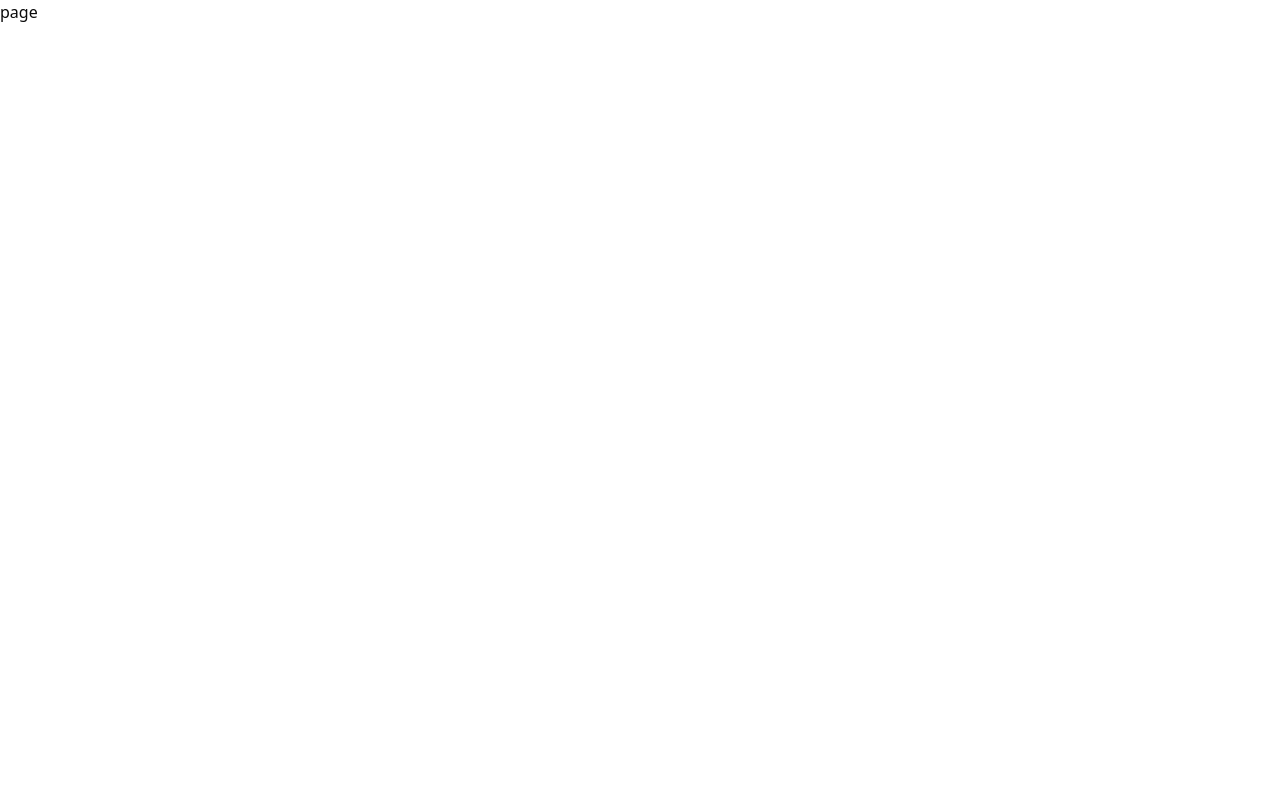
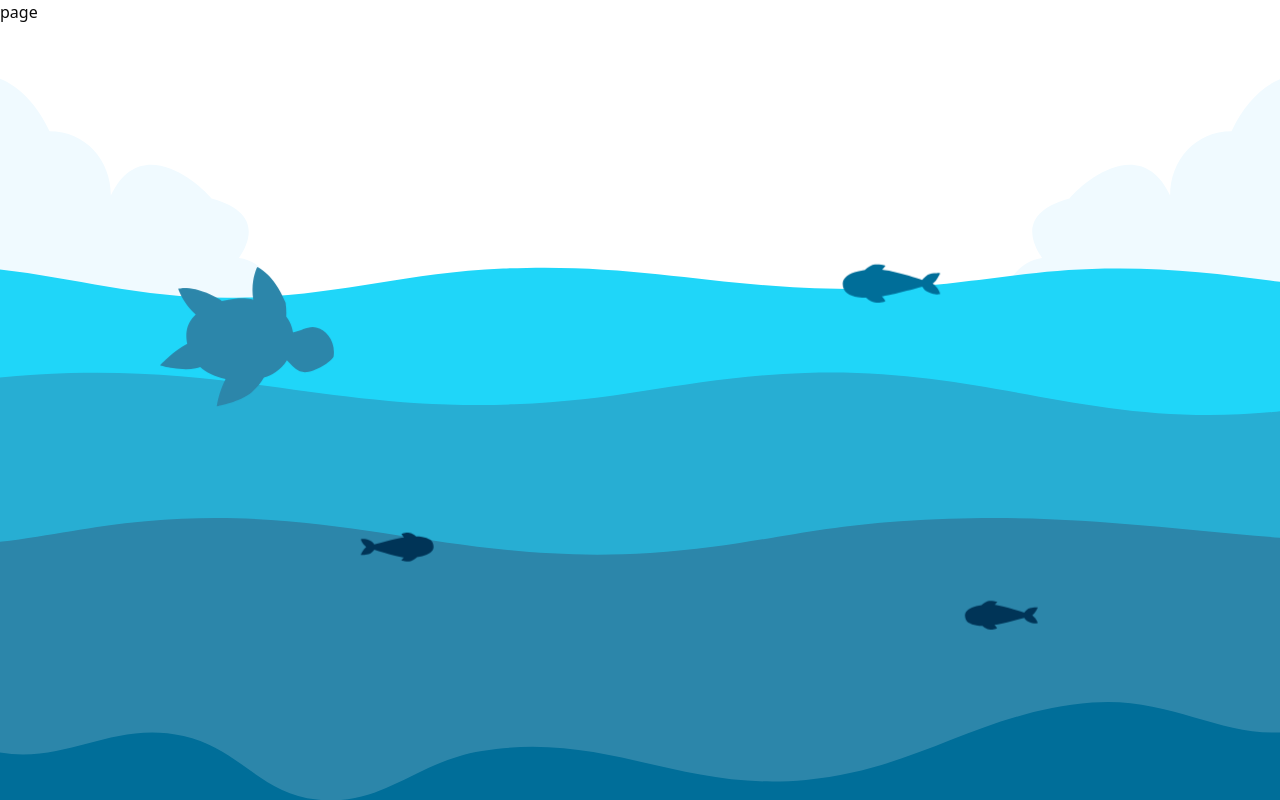
Before and after one commit to SHAfoin/learn-and-phish, a Next.js app: page /home/first-login in a window 1280 px wide. Built offline with nearby package versions, Linux system fonts and the light colour scheme.

Commit message:
feat: enhance layout with animated background elements and structure

```diff
--- a/app/home/layout.tsx
+++ b/app/home/layout.tsx
@@ -1,5 +1,48 @@
 import styles from "./home.module.css";
 
 export default function Layout({ children }: { children: React.ReactNode }) {
-  return <div className={styles.home}>{children}</div>;
+  return (
+    <div className={styles.home}>
+      <div
+        className={
+          "relative h-screen overflow-clip " + styles["page-background"]
+        }
+      >
+        {/* Div des backgrounds (nuages, vagues) */}
+        <div className="absolute inset-0 z-0">
+          <img
+            className={
+              "absolute z-50 left-1/8 top-1/3 " + styles["animate-float-1"]
+            }
+            src="/svg/tortue.svg"
+            alt=""
+          />
+          <img
+            className={
+              "absolute z-50 right-2/8 top-1/3 rotate-180 " +
+              styles["animate-float-2"]
+            }
+            src="/svg/poisson-light.svg"
+            alt=""
+          />
+          <img
+            className={
+              "absolute z-50 left-2/8 top-2/3 " + styles["animate-float-3"]
+            }
+            src="/svg/poisson-dark.svg"
+            alt=""
+          />
+          <img
+            className={
+              "absolute z-50 left-6/8 top-3/4 rotate-180 " +
+              styles["animate-float-4"]
+            }
+            src="/svg/poisson-dark.svg"
+            alt=""
+          />
+        </div>
+        {children}
+      </div>
+    </div>
+  );
 }
--- a/app/home/page.tsx
+++ b/app/home/page.tsx
@@ -4,48 +4,8 @@ import Link from "next/link";
 
 export default function page() {
   return (
-    <div
-      className={"relative h-screen overflow-clip " + styles["page-background"]}
-    >
-      {/* Div des backgrounds (nuages, vagues) */}
-      <div className="absolute inset-0 z-0">
-        <img
-          className={
-            "absolute z-50 left-1/8 top-1/3 " + styles["animate-float-1"]
-          }
-          src="/svg/tortue.svg"
-          alt=""
-        />
-        <img
-          className={
-            "absolute z-50 right-2/8 top-1/3 rotate-180 " +
-            styles["animate-float-2"]
-          }
-          src="/svg/poisson-light.svg"
-          alt=""
-        />
-        <img
-          className={
-            "absolute z-50 left-2/8 top-2/3 " + styles["animate-float-3"]
-          }
-          src="/svg/poisson-dark.svg"
-          alt=""
-        />
-        <img
-          className={
-            "absolute z-50 left-6/8 top-3/4 rotate-180 " +
-            styles["animate-float-4"]
-          }
-          src="/svg/poisson-dark.svg"
-          alt=""
-        />
-      </div>
-
-      {/* Div principale avec les boutons et le texte */}
     <div className="relative z-10 flex flex-col items-center justify-between h-full p-2 text-center">
-        <h1 className="text-9xl font-bold mt-20 ocean-gradient">
-          LEARN & PHISH
-        </h1>
+      <h1 className="text-9xl font-bold mt-20 ocean-gradient">LEARN & PHISH</h1>
       <div className="flex flex-col gap-5 items-center text-white ">
         <h2 className="text-5xl font-bold">
           Ne vous laissez pas attraper par le crochet !
@@ -57,8 +17,8 @@ export default function page() {
           </p>
           <p>
             Rejoignez Phishy dans une aventure sous-marine pour maîtriser la
-              détection du phishing. <br /> C'est éducatif, c'est amusant et
-              cela pourrait bien sauvegarder vos données !
+            détection du phishing. <br /> C'est éducatif, c'est amusant et cela
+            pourrait bien sauvegarder vos données !
           </p>
         </div>
         <Link href="/login">
@@ -68,10 +28,7 @@ export default function page() {
         </Link>
       </div>
       <div className="flex gap-6 text-white">
-          <Link
-            href="/politique-de-confidentialite"
-            className="hover:underline"
-          >
+        <Link href="/politique-de-confidentialite" className="hover:underline">
           Politique de confidentialité
         </Link>
         <Link href="/traitement-des-donnees" className="hover:underline">
@@ -79,6 +36,5 @@ export default function page() {
         </Link>
       </div>
     </div>
-    </div>
   );
 }
```
Lines whose indentation alone changed are shown as unchanged.
